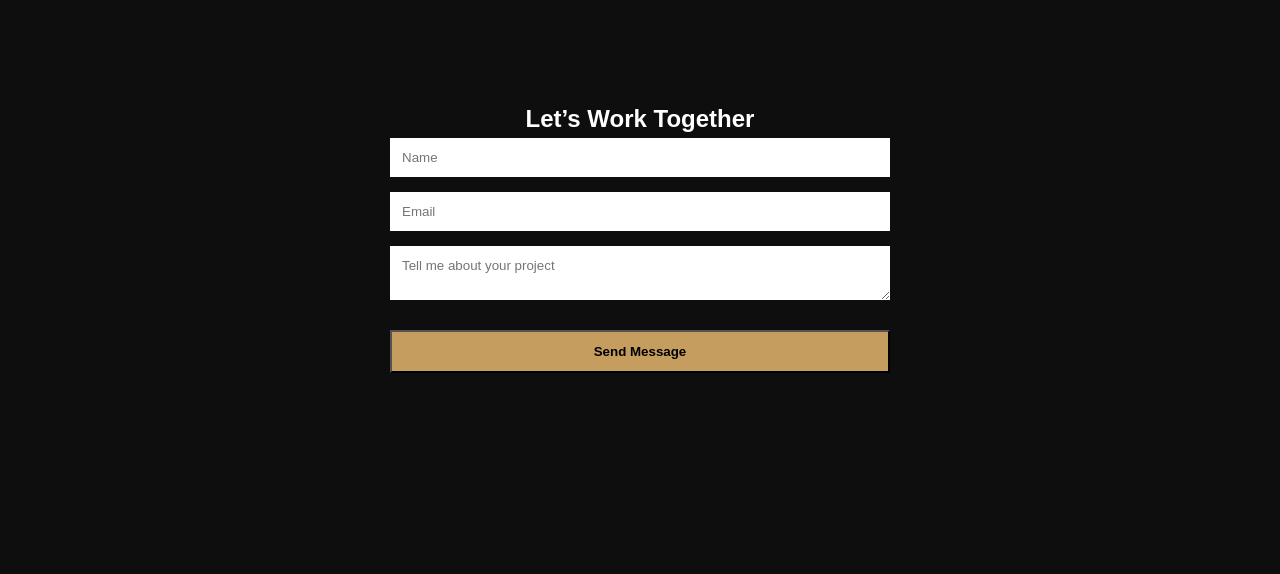
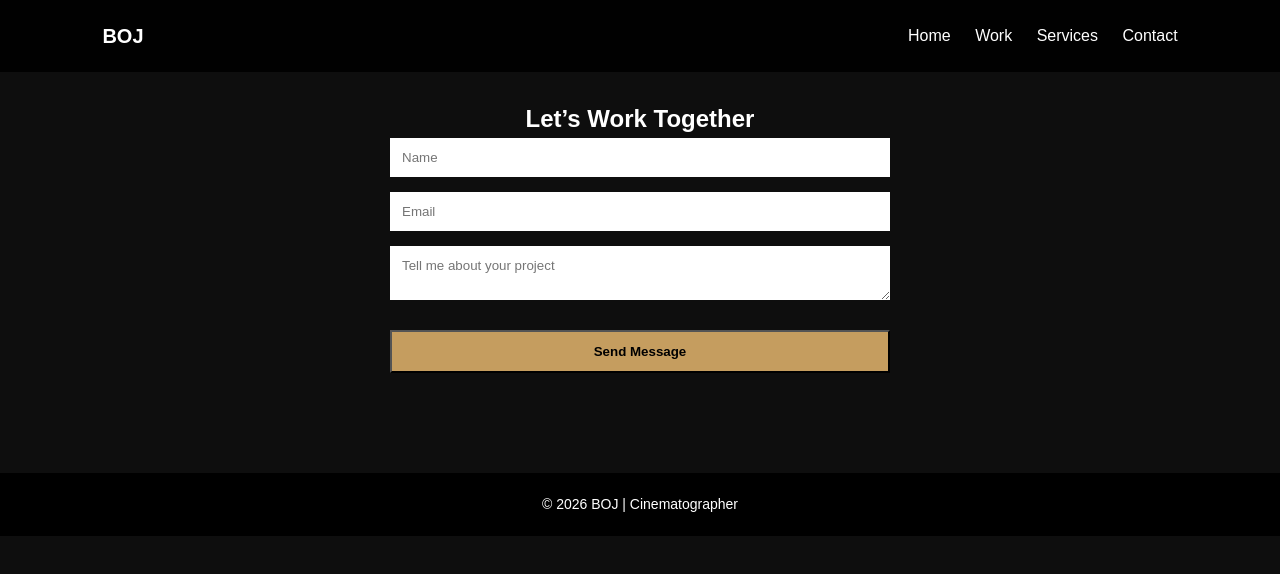
Before and after one commit to B-O-J/Cinematoghraphy, a plain HTML site: page contact.html in a window 1280 px wide. Drawn offline with Linux system fonts and the light colour scheme.

Commit message:
web update

```diff
--- a/contact.html
+++ b/contact.html
@@ -6,6 +6,16 @@
     <link rel="stylesheet" href="style.css">
 </head>
 <body>
+
+<header>
+		<div class="logo">BOJ</div>
+		<nav>
+				<a href="index.html">Home</a>
+				<a href="portfolio.html">Work</a>
+				<a href="services.html">Services</a>
+				<a href="contact.html">Contact</a>
+		</nav>
+</header>
 
 <section>
 		<h1>Let’s Work Together</h1>
@@ -17,5 +27,9 @@
 		</form>
 </section>
 
+<footer>
+    <p>© 2026 BOJ | Cinematographer</p>
+</footer>
+
 </body>
 </html>
```
Also changed, not shown: portfolio.html (+4 -0 lines), services.html (+4 -0 lines), style.css (line endings or trailing spaces). Lines whose indentation alone changed are shown as unchanged.
